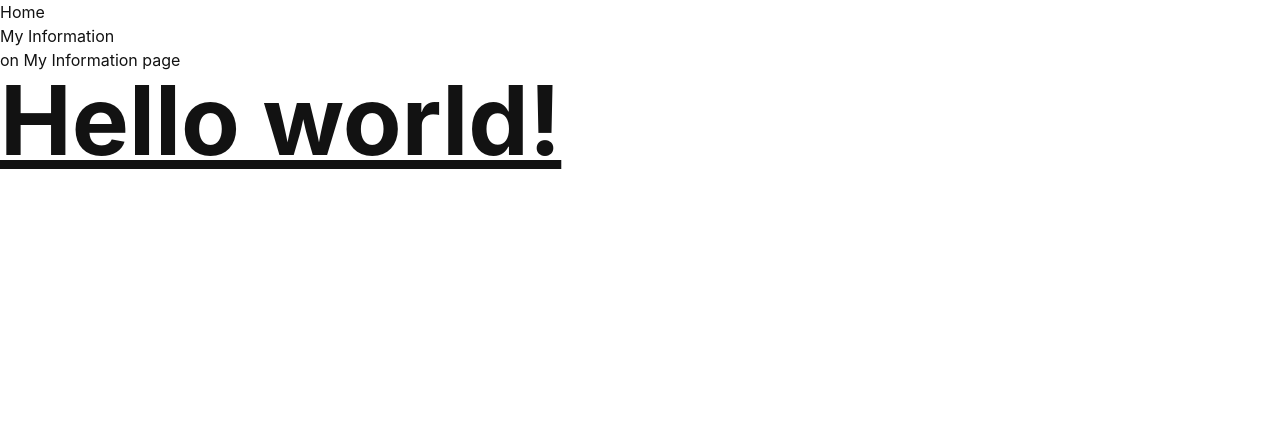
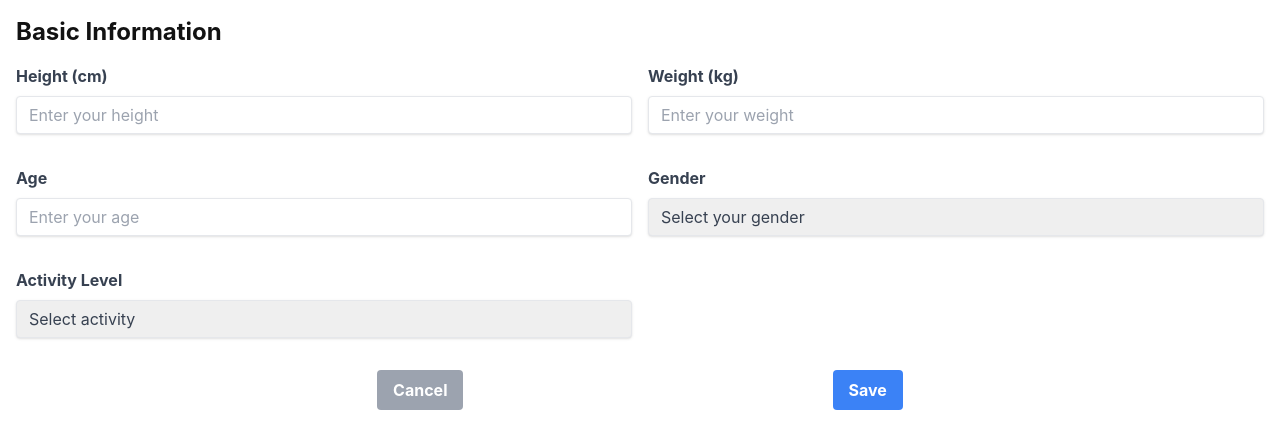
Before and after one commit to dileephq/fitness-tracker, a React (Vite) app: page /my-information in a window 1280 px wide. Shown: the top 448 px of the page. Built offline with nearby package versions, Linux system fonts and the light colour scheme.

Commit message:
my information page mark up

```diff
--- a/src/MyInformation/MyInformation.tsx
+++ b/src/MyInformation/MyInformation.tsx
@@ -1,13 +1,100 @@
-import { Link } from 'react-router-dom'
-
 function MyInformation() {
   return (
-    <div>
-      <Link to="/">Home</Link>
-      <h1>My Information</h1>
+    <div className="container mx-auto p-4">
+      <h1 className="text-2xl font-bold mb-4">Basic Information</h1>
+      <div className="grid grid-cols-1 sm:grid-cols-2 gap-4">
+        <div className="mb-4">
+          <label
+            htmlFor="height"
+            className="block text-gray-700 font-bold mb-2"
+          >
+            Height (cm)
+          </label>
+          <input
+            type="number"
+            id="height"
+            className="shadow appearance-none border rounded w-full py-2 px-3 text-gray-700 leading-tight focus:outline-none focus:shadow-outline"
+            placeholder="Enter your height"
+          />
+        </div>
 
-      <p>on My Information page</p>
-      <h2 className="text-8xl font-bold underline">Hello world!</h2>
+        <div className="mb-4">
+          <label
+            htmlFor="weight"
+            className="block text-gray-700 font-bold mb-2"
+          >
+            Weight (kg)
+          </label>
+          <input
+            type="number"
+            id="weight"
+            className="shadow appearance-none border rounded w-full py-2 px-3 text-gray-700 leading-tight focus:outline-none focus:shadow-outline"
+            placeholder="Enter your weight"
+          />
+        </div>
+
+        <div className="mb-4">
+          <label htmlFor="age" className="block text-gray-700 font-bold mb-2">
+            Age
+          </label>
+          <input
+            type="number"
+            id="age"
+            className="shadow appearance-none border rounded w-full py-2 px-3 text-gray-700 leading-tight focus:outline-none focus:shadow-outline"
+            placeholder="Enter your age"
+          />
+        </div>
+
+        <div className="mb-4">
+          <label
+            htmlFor="gender"
+            className="block text-gray-700 font-bold mb-2"
+          >
+            Gender
+          </label>
+          <select
+            id="gender"
+            className="shadow appearance-none border rounded w-full py-2 px-3 text-gray-700 leading-tight focus:outline-none focus:shadow-outline"
+          >
+            <option value="">Select your gender</option>
+            <option value="male">Male</option>
+            <option value="female">Female</option>
+          </select>
+        </div>
+
+        <div className="mb-4">
+          <label
+            htmlFor="activityLevel"
+            className="block text-gray-700 font-bold mb-2"
+          >
+            Activity Level
+          </label>
+          <select
+            id="activityLevel"
+            className="shadow appearance-none border rounded w-full py-2 px-3 text-gray-700 leading-tight focus:outline-none focus:shadow-outline"
+          >
+            <option value="">Select activity</option>
+            <option value="sedentary">Sedentary</option>
+            <option value="light">Light Exercise</option>
+            <option value="moderate">Moderate Exercise</option>
+            <option value="intense">Intense Exercise</option>
+          </select>
+        </div>
+      </div>
+      <div className="flex justify-evenly mt-4">
+        <button
+          type="button"
+          className="bg-gray-400 hover:bg-gray-500 text-white font-bold py-2 px-4 rounded mr-2"
+        >
+          Cancel
+        </button>
+        <button
+          type="button"
+          className="bg-blue-500 hover:bg-blue-700 text-white font-bold py-2 px-4 rounded"
+        >
+          Save
+        </button>
+      </div>
     </div>
   )
 }
```
